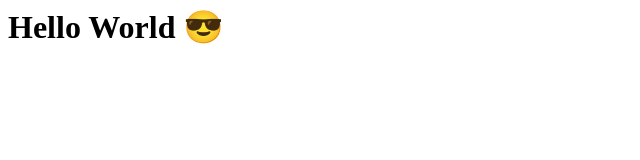
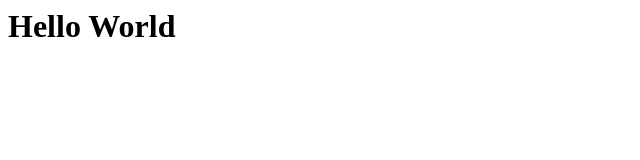
Before and after one commit to carlhunt3r/tsgqlikiframeembed, a website: page src/index.html in a window 1280 px wide. Shown: the whole page, without its empty margins (0-640 px from the left). Drawn offline with Linux system fonts and the light colour scheme.

Commit message:
hello world

```diff
--- a/src/index.html
+++ b/src/index.html
@@ -1,3 +1,3 @@
 <html>
-    <h1>Hello World 😎</h1>
+    <h1>Hello World</h1>
 </html>
```
